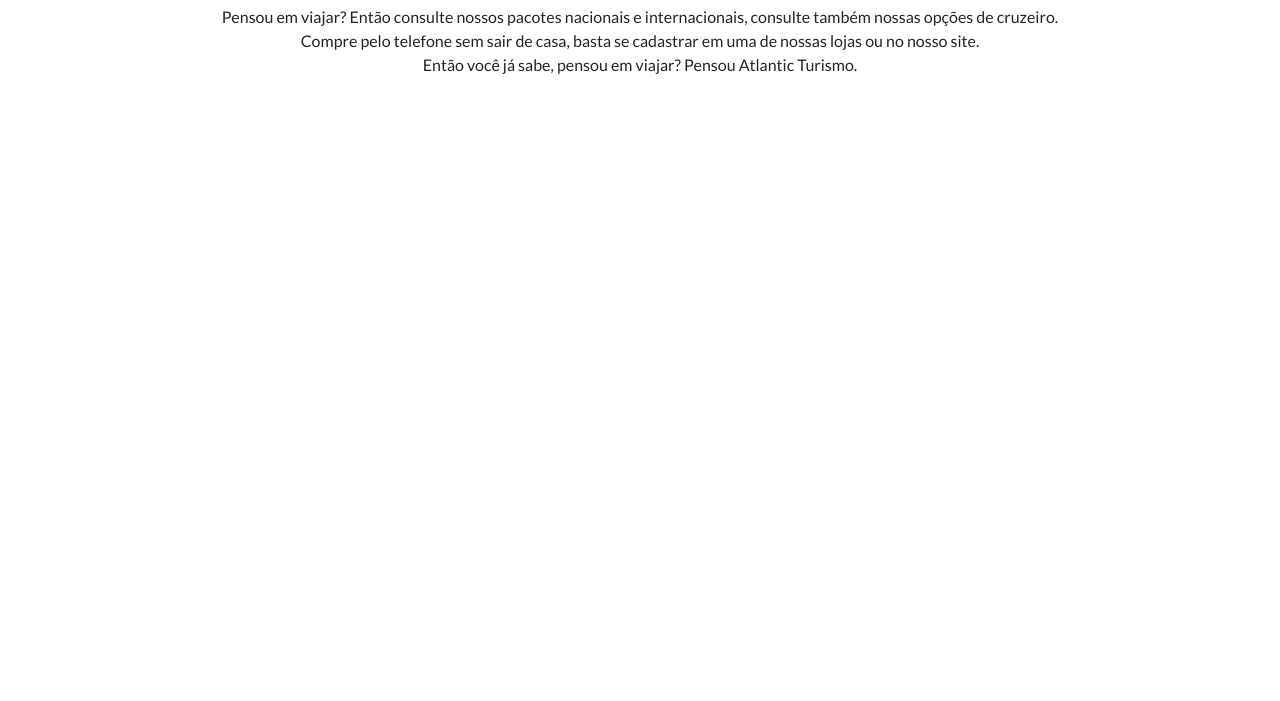
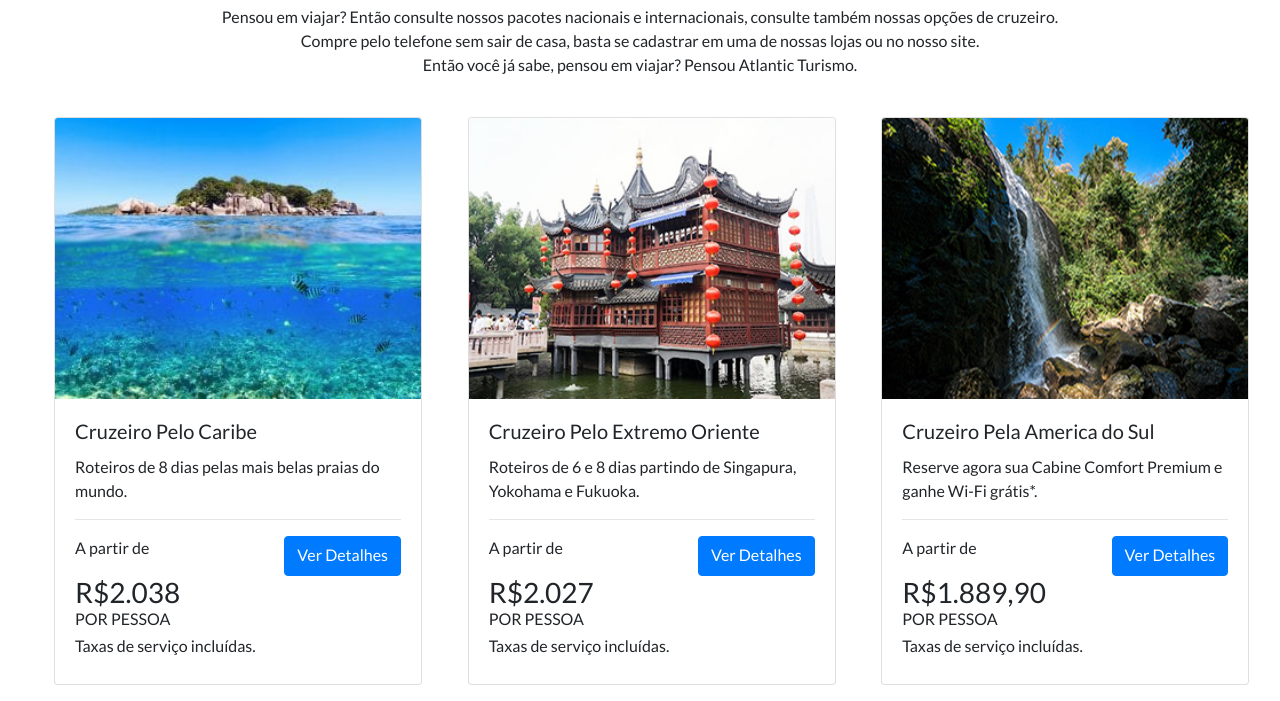
Before and after one commit to projetosgit/Projeto-Bootstrap, a plain HTML site: page index.html in a window 1280 px wide. Shown: the part 646-1347 px from the top of the page. Before the commit the page ends 800 px from the top, so only its background shows below. Drawn offline with nearby package versions, Linux system fonts and the light colour scheme.

Commit message:
Container de cards de propaganda foi adicionado ao projeto

```diff
--- a/index.html
+++ b/index.html
@@ -147,6 +147,101 @@
 		Então você já sabe, pensou em viajar? Pensou Atlantic Turismo.
 	</p>
 
+</section><!-- Propaganda Atlantic Turismo -->
+
+<section class="container-fluid">
+
+	<div class="row ml-auto pl-4">
+
+		<div class="col-md-4 mt-4">
+
+			<div class="card" style="width: 23rem;">
+
+				<img class="card-img-top" src="img/card-1.jpg" alt="Imagem de capa do card">
+
+				<div class="card-body">
+
+					<h5 class="card-title">Cruzeiro Pelo Caribe</h5>
+					<p class="card-text">Roteiros de 8 dias pelas mais belas praias do mundo.</p>
+
+					<hr>
+
+					<div class="d-flex justify-content-between">
+						<p class="card-text">A partir de</p>
+						<a href="#" class="btn btn-primary">Ver Detalhes</a>
+					</div>
+
+					<h3>R$2.038
+						<p class="h6">POR PESSOA</p>
+						<p class="h6">Taxas de serviço incluídas.</p>
+					</h3>
+
+				</div>
+
+			</div>
+
+		</div>
+
+		<div class="col-md-4 mt-4 mb-3">
+
+			<div class="card" style="width: 23rem;">
+
+				<img class="card-img-top" src="img/card-2.jpg" alt="Imagem de capa do card">
+
+				<div class="card-body">
+
+					<h5 class="card-title">Cruzeiro Pelo Extremo Oriente</h5>
+					<p class="card-text">Roteiros de 6 e 8 dias partindo de Singapura, Yokohama e Fukuoka.</p>
+
+					<hr>
+
+					<div class="d-flex justify-content-between">
+						<p class="card-text">A partir de</p>
+						<a href="#" class="btn btn-primary">Ver Detalhes</a>
+					</div>
+
+					<h3>R$2.027
+						<p class="h6">POR PESSOA</p>
+						<p class="h6">Taxas de serviço incluídas.</p>
+					</h3>
+
+				</div>
+
+			</div>
+
+		</div>
+
+		<div class="col-md-4 mt-4">
+
+			<div class="card" style="width: 23rem;">
+
+				<img class="card-img-top" src="img/card-3.jpg" alt="Imagem de capa do card">
+
+				<div class="card-body">
+
+					<h5 class="card-title">Cruzeiro Pela America do Sul</h5>
+					<p class="card-text">Reserve agora sua Cabine Comfort Premium e ganhe Wi-Fi grátis*.</p>
+
+					<hr>
+
+					<div class="d-flex justify-content-between">
+						<p class="card-text">A partir de</p>
+						<a href="#" class="btn btn-primary">Ver Detalhes</a>
+					</div>
+
+					<h3>R$1.889,90
+						<p class="h6">POR PESSOA</p>
+						<p class="h6">Taxas de serviço incluídas.</p>
+					</h3>
+
+				</div>
+
+			</div>
+
+		</div>
+
+	</div>
+
 </section>
 
 <script src="js/projeto_bootstrap.js"></script>
```
Also changed, not shown: img/card-1.jpg (added), img/card-2.jpg (added), img/card-3.jpg (added).
